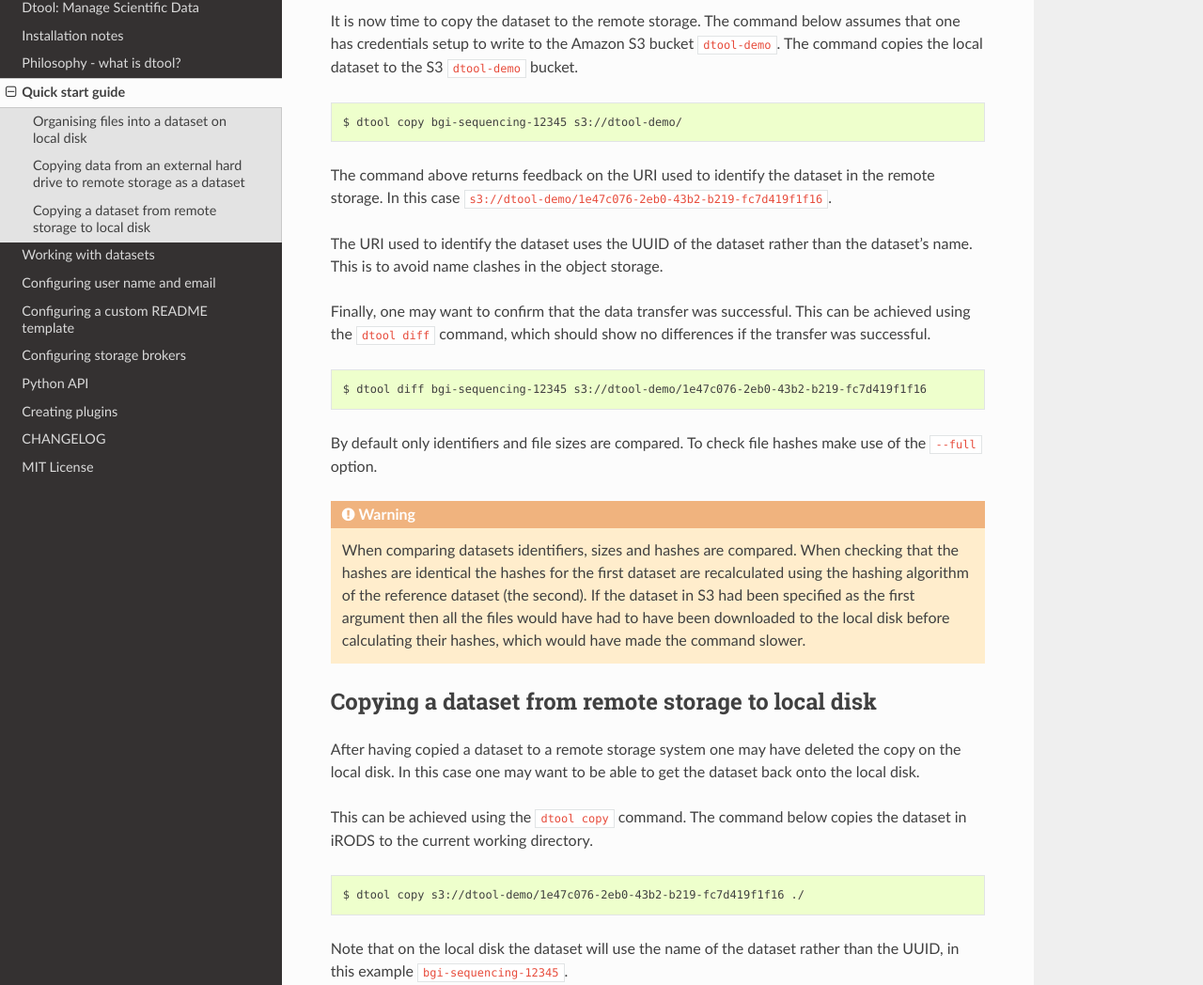
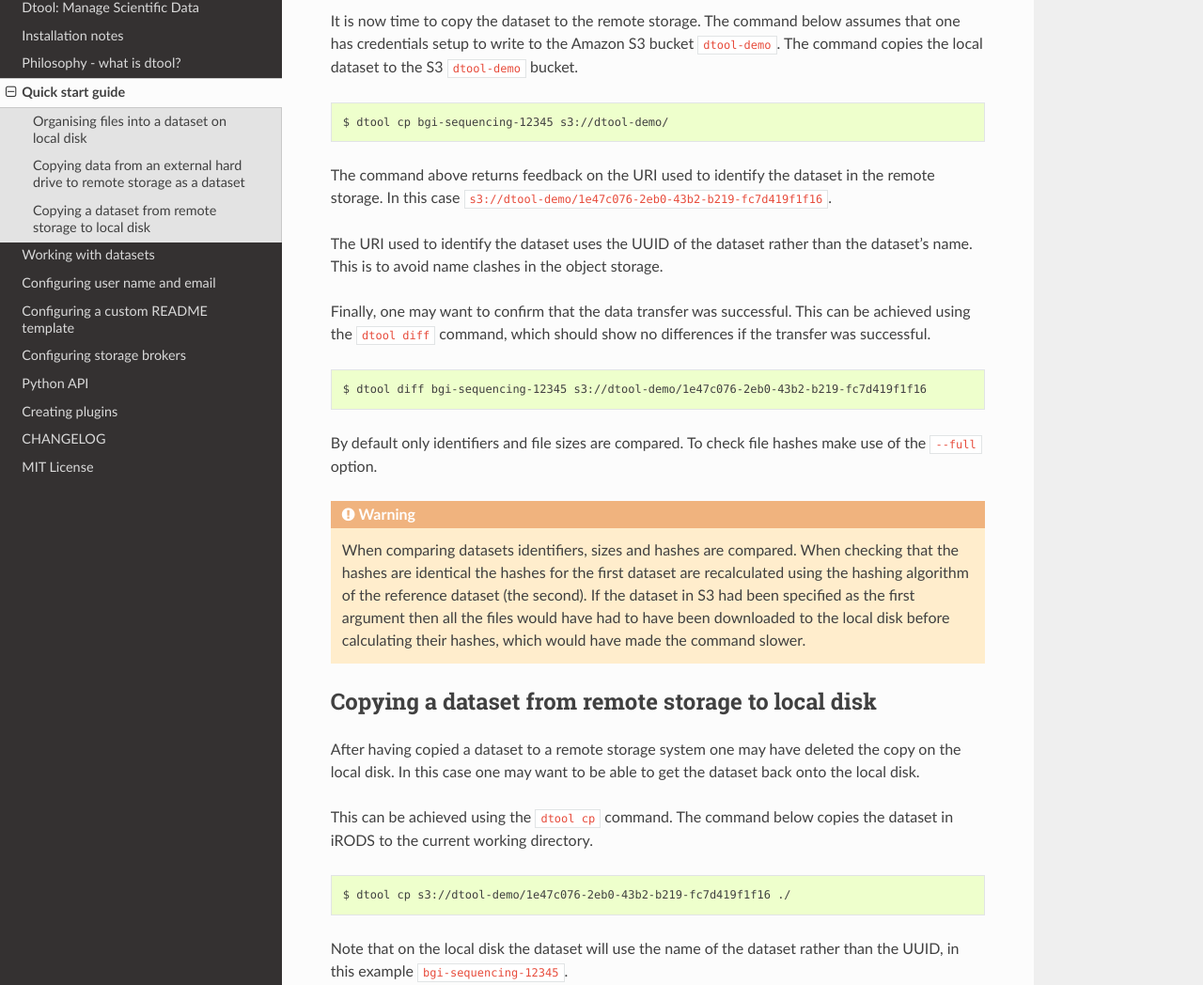
Before and after one commit to jic-dtool/dtool, a Sphinx documentation site: the page built from docs/source/quick_start_guide.rst, in a window 1280 px wide and 1400 px high, scrolled down 1708 px. Shown: the part 137-1185 px from the top of the window at 94% size. Built offline with Sphinx 7.4.7 and the Read the Docs theme 2.0.0, drawn with Linux system fonts in a browser that asks for light colours.

Commit message:
Replace 'dtool copy' with 'dtool cp' in docs

```diff
--- a/docs/source/quick_start_guide.rst
+++ b/docs/source/quick_start_guide.rst
@@ -95,7 +95,7 @@ bucket.
 
 .. code-block:: none
 
-    $ dtool copy bgi-sequencing-12345 s3://dtool-demo/
+    $ dtool cp bgi-sequencing-12345 s3://dtool-demo/
 
 The command above returns feedback on the URI used to identify the dataset in
 the remote storage. In this case
@@ -131,12 +131,12 @@ After having copied a dataset to a remote storage system one may have deleted
 the copy on the local disk. In this case one may want to be able to get the
 dataset back onto the local disk.
 
-This can be achieved using the ``dtool copy`` command. The command below copies
+This can be achieved using the ``dtool cp`` command. The command below copies
 the dataset in iRODS to the current working directory.
 
 .. code-block:: none
 
-    $ dtool copy s3://dtool-demo/1e47c076-2eb0-43b2-b219-fc7d419f1f16 ./
+    $ dtool cp s3://dtool-demo/1e47c076-2eb0-43b2-b219-fc7d419f1f16 ./
 
 Note that on the local disk the dataset will use the name of the dataset rather
 than the UUID, in this example ``bgi-sequencing-12345``.
```
